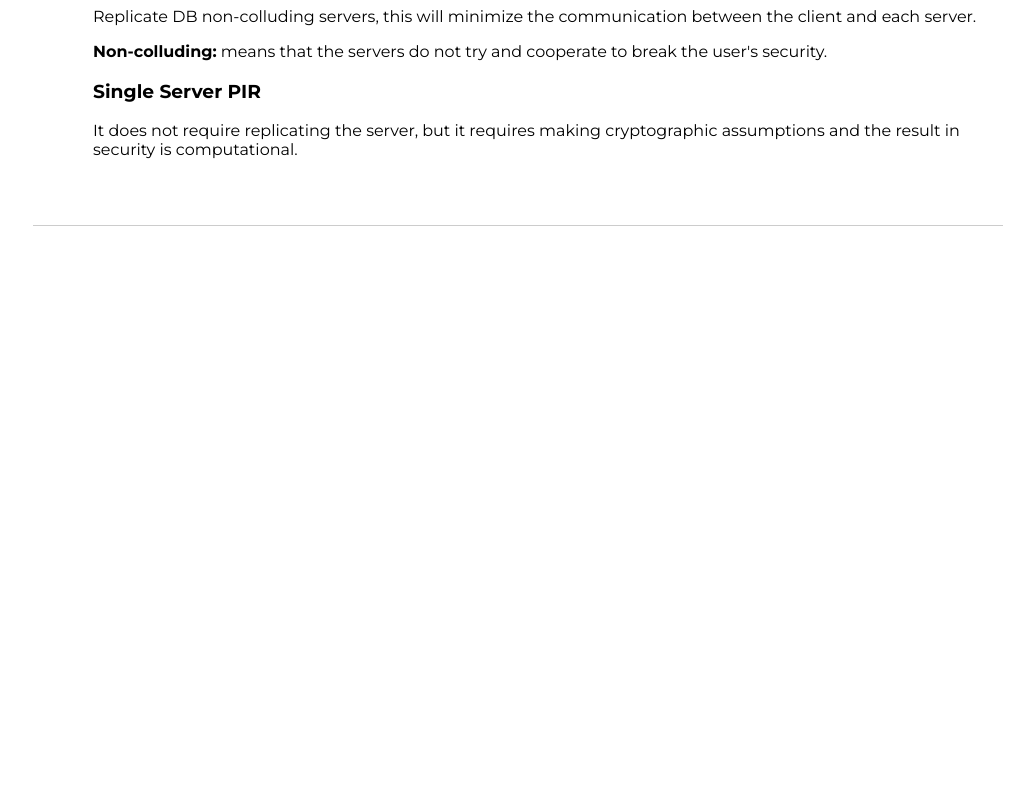
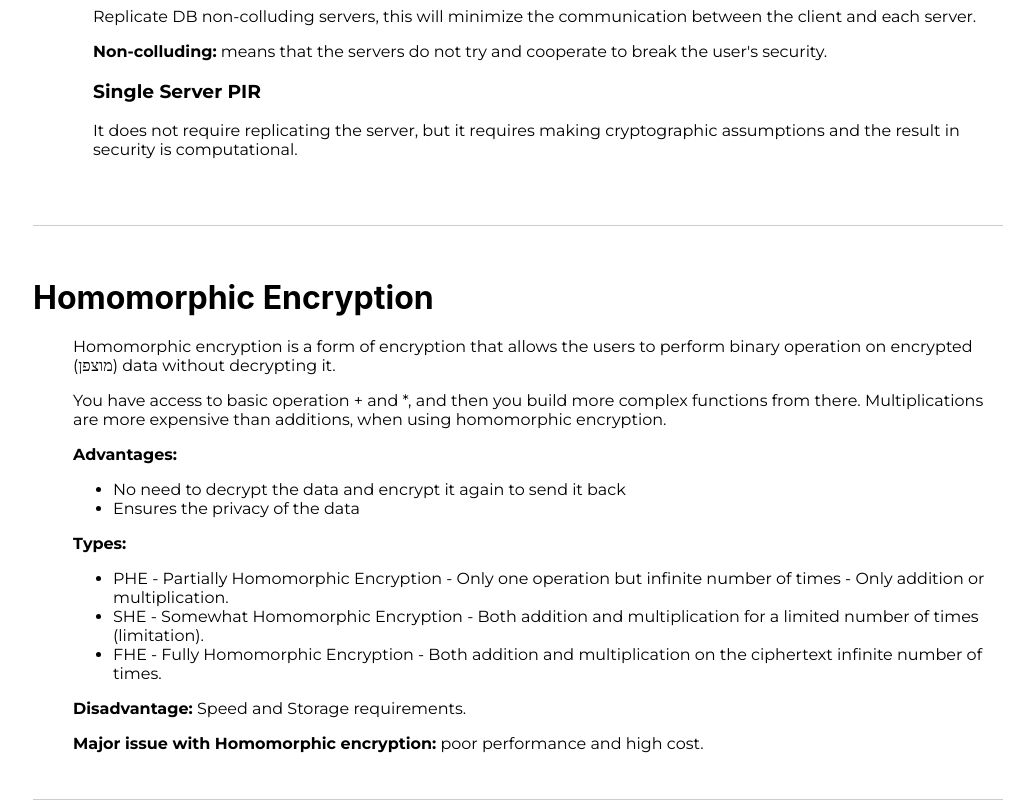
Before and after one commit to g4ss4n/pirana-app, a React (Create React App) app: page / in a window 1280 px wide. Shown: the part 1149-1949 px from the top of the page, without its empty margins (247-1280 px from the left). Before the commit the page ends 1375 px from the top, so only its background shows below. Built offline with nearby package versions, Linux system fonts and the light colour scheme.

Commit message:
new section

```diff
--- a/src/App.js
+++ b/src/App.js
@@ -3,6 +3,7 @@ import React from 'react';
 import LeftDrawer from './components/leftDrawer/LeftDrawer';
 import Intro from './components/intro/Intro';
 import Pir from './components/pir/Pir';
+import HomomorphicEncryption from './components/homomorphicEncryption/HomomorphicEncryption';
 import './App.css';
 
 function App() {
@@ -10,8 +11,15 @@ function App() {
     <div >
       <LeftDrawer />
       <div className="text-container">
-        <div className="page" id="intro"><Intro className="page" /></div>
-        <div className="page"  id="pir"><Pir className="page" /></div>
+        <div className="page" id="intro">
+          <Intro className="page" />
+          </div>
+        <div className="page"  id="pir">
+          <Pir className="page" />
+          </div>
+        <div className="page" id="homomorphic-encryption">
+          <HomomorphicEncryption className="page" />
+        </div>
       </div>
     </div>
   );
--- /dev/null
+++ b/src/components/homomorphicEncryption/HomomorphicEncryption.js
@@ -0,0 +1,39 @@
+// Intro.js
+import React from 'react';
+import Title from '../title/Title';
+import Body from '../body/Body';
+import './HomomorphicEncryption.css';
+
+
+
+
+const HomomorphicEncryption = () => {
+  return (
+    <div className="HomomorphicEncryption-container">
+      <Title>Homomorphic Encryption</Title>
+      <Body>
+        <p>
+          Homomorphic encryption is a form of encryption that allows the users to perform binary operation on encrypted (מוצפן) data without decrypting it.
+        </p>
+        <p>
+          You have access to basic operation + and *, and then you build more complex functions from there. Multiplications are more expensive than additions, when using homomorphic encryption.
+        </p>
+        <p><strong>Advantages:</strong></p>
+        <ul>
+          <li>No need to decrypt the data and encrypt it again to send it back</li>
+          <li>Ensures the privacy of the data</li>
+        </ul>
+        <p><strong>Types:</strong></p>
+        <ul>
+          <li>PHE - Partially Homomorphic Encryption - Only one operation but infinite number of times - Only addition or multiplication.</li>
+          <li>SHE - Somewhat Homomorphic Encryption - Both addition and multiplication for a limited number of times (limitation).</li>
+          <li>FHE - Fully Homomorphic Encryption - Both addition and multiplication on the ciphertext infinite number of times.</li>
+        </ul>
+        <p><strong>Disadvantage:</strong> Speed and Storage requirements.</p>
+        <p><strong>Major issue with Homomorphic encryption:</strong> poor performance and high cost.</p>
+      </Body>
+    </div>
+  );
+};
+
+export default HomomorphicEncryption;
--- a/src/components/intro/Intro.js
+++ b/src/components/intro/Intro.js
@@ -3,6 +3,7 @@ import React from 'react';
 import Title from '../title/Title';
 import Body from '../body/Body';
 import './Intro.css';
+
 
 const Intro = () => {
   return (
```
Also changed, not shown: package.json (+7 -1 lines), src/components/homomorphicEncryption/HomomorphicEncryption.css (added), 1 other file (tests, documents, lock files or other folders).
